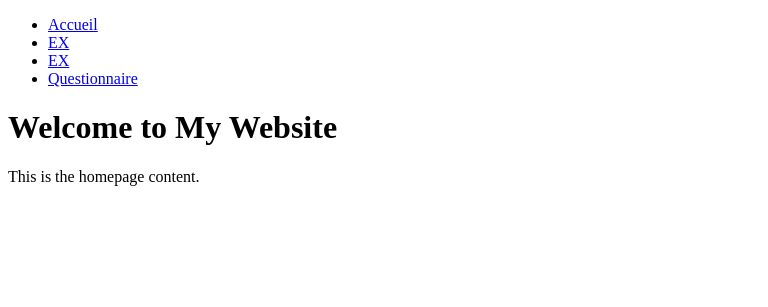
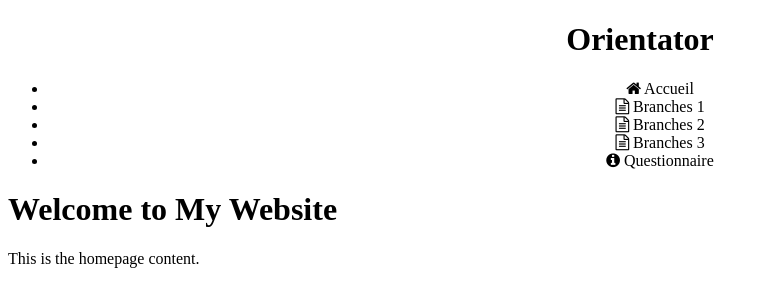
Before and after one commit to moreaumaxime/Orientator, a PHP site: page / in a window 1280 px wide. Shown: the top 307 px of the page, without its empty margins (0-768 px from the left). Run offline with PHP 8.4, Linux system fonts and the light colour scheme; some libraries are stand-ins or nearby versions.

Commit message:
Update navbar.php

```diff
--- a/navbar.php
+++ b/navbar.php
@@ -1,9 +1,38 @@
 <!DOCTYPE html>
-<nav>
-    <ul>
-        <li><a href="#">Accueil</a></li>
-        <li><a href="#">EX</a></li>
-        <li><a href="#">EX</a></li>
-        <li><a href="#">Questionnaire</a></li>
-    </ul>
-</nav>
+<meta charset="utf-8">
+        <link rel="stylesheet" href="style.css">
+        <meta name="viewport" content="width=device-width, initial-scale=1, shrink-to-fit=no">
+        <link rel="stylesheet" href="https://fonts.googleapis.com/css?family=Open+Sans|Roboto">
+        <link rel="stylesheet" href="http://maxcdn.bootstrapcdn.com/font-awesome/4.3.0/css/font-awesome.min.css">
+<div align="center">
+    <h1 class="text-title">Orientator</h1>
+    <nav>
+        <ul>
+            <li>
+                <i class="fa fa-home" aria-hidden="true"></i>
+                Accueil
+                <div class="underline"></div>
+            </li>
+            <li>
+                <i class="fa fa-file-text-o" aria-hidden="true"></i>
+                Branches 1
+                <div class="underline"></div>
+            </li>
+            <li>
+                <i class="fa fa-file-text-o" aria-hidden="true"></i>
+                Branches 2
+                <div class="underline"></div>
+            </li>
+            <li>
+                <i class="fa fa-file-text-o" aria-hidden="true"></i>
+                Branches 3
+                <div class="underline"></div>
+            </li>
+            <li>
+                <i class="fa fa-info-circle" aria-hidden="true"></i>
+                Questionnaire
+                <div class="underline"></div>
+            </li>
+        </ul>
+    </nav>
+</div>
```
